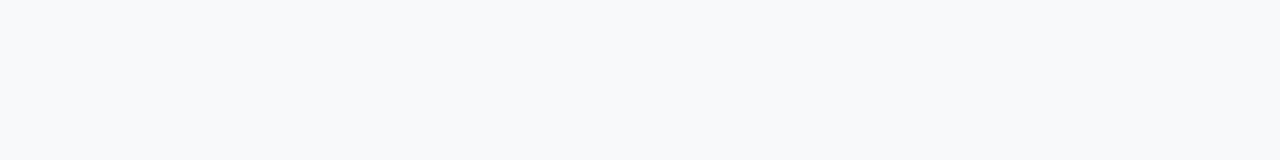
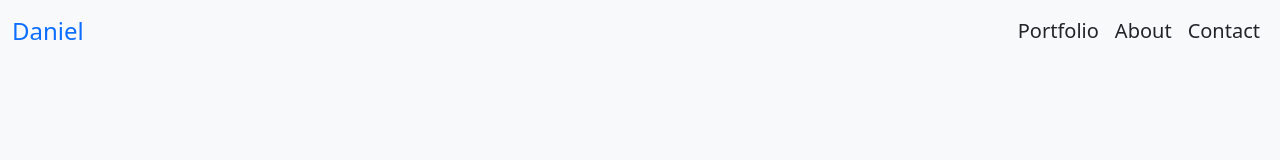
Before and after one commit to danigalindo10/bootstrap-portfolio, a website: page index.html in a window 1280 px wide. Drawn offline with nearby package versions, Linux system fonts and the light colour scheme; files that its build step writes are made by us from their sources.

Commit message:
second commit header secction Amalia

```diff
--- a/index.html
+++ b/index.html
@@ -11,7 +11,31 @@
 
   <body class="bg-light">
     <!--header section-->
-
+    <!--header section-->
+    <nav id="header" class="navbar navbar-expand-lg">
+      <div class="container-fluid">
+              <!--navigation bar-->
+        <a class="navbar-brand text-primary fs-4" href="#">Daniel</a>
+        <button class="navbar-toggler" type="button" data-bs-toggle="collapse" data-bs-target="#navmenu">
+          <span class="navbar-toggler-icon"></span>
+        </button>
+        <div class="collapse navbar-collapse" id="navmenu">
+          <ul class="navbar-nav ms-auto">
+            <li class="nav-item">
+              <a href="#" class="nav-link fs-5 text-dark">Portfolio</a>
+            </li>
+            <li class="nav-item">
+              <a href="#" class="nav-link fs-5 text-dark">About</a>
+            </li>
+            <li class="nav-item">
+              <a href="#" class="nav-link fs-5 text-dark">Contact</a>
+            </li>
+          </ul>
+            <!--navigation bar-->
+        </div>
+      </div>
+    </nav>
+    <!--End of header section-->
 
 
     <!--The End Contact form section-->
```
Also changed, not shown: 1 other file.
